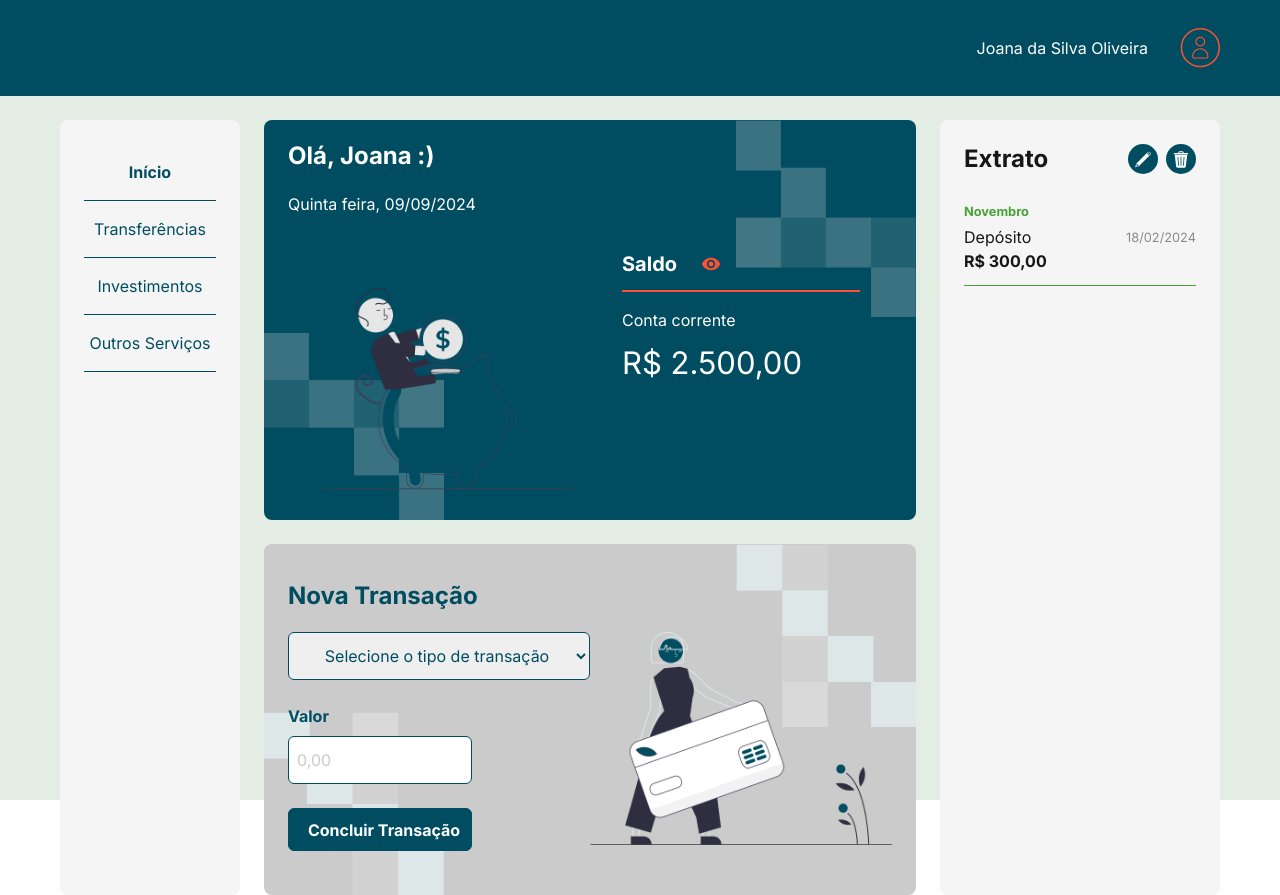
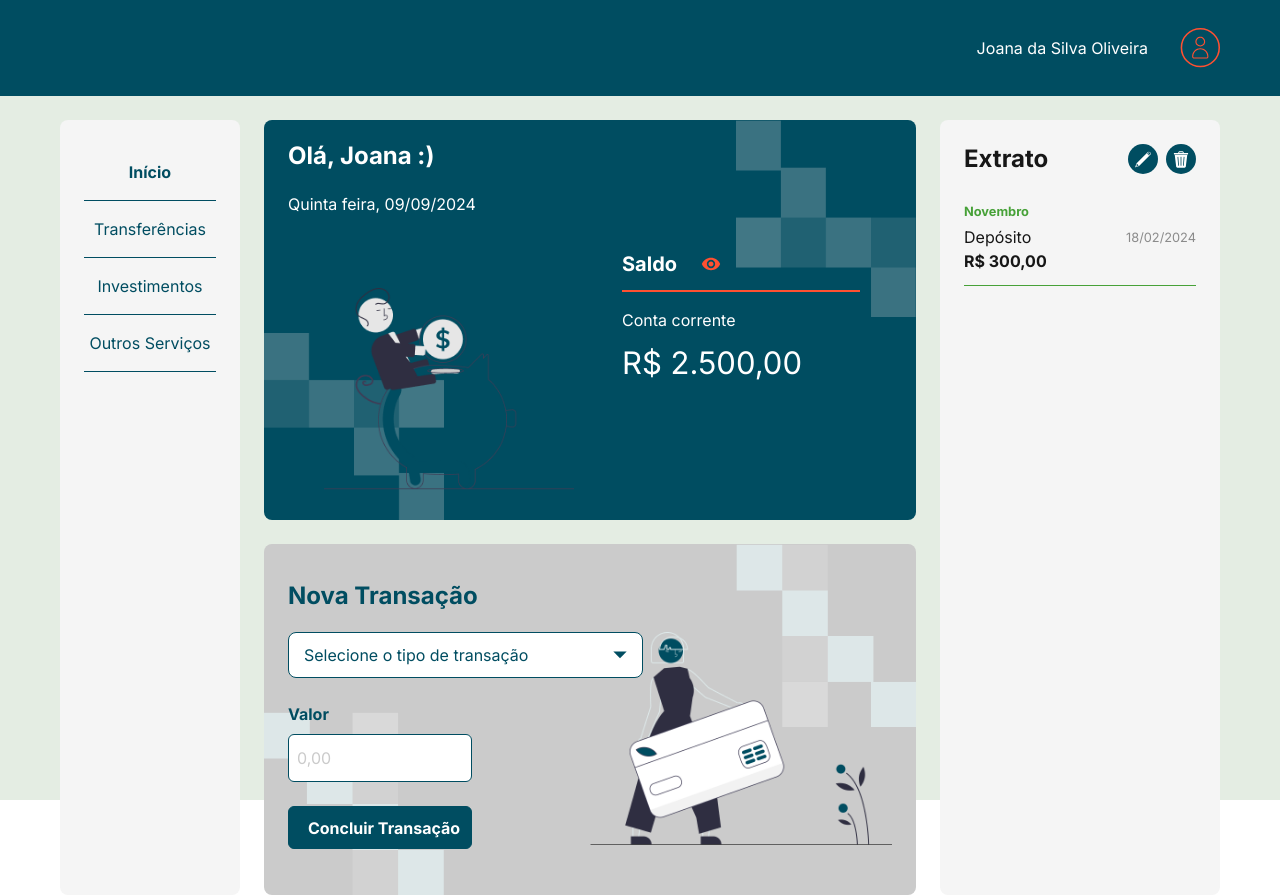
Before and after one commit to brunoslash76/sistema-financeiro, a Next.js app: page /dashboard in a window 1280 px wide. Built offline with nearby package versions, Linux system fonts and the light colour scheme.

Commit message:
Criando dropdown customizado

```diff
--- /dev/null
+++ b/src/components/icons/ArrowDownIcon.tsx
@@ -0,0 +1,16 @@
+export function ArrowDownIcon() {
+  return (
+    <svg
+      width="14"
+      height="8"
+      viewBox="0 0 14 8"
+      fill="none"
+      xmlns="http://www.w3.org/2000/svg"
+    >
+      <path
+        d="M0.3125 0.598145H13.6875L7 7.28564L0.3125 0.598145Z"
+        fill="#004D61"
+      />
+    </svg>
+  );
+}
--- /dev/null
+++ b/src/components/moleculas/dropdown-menu/DropdownMenu.styles.css
@@ -0,0 +1,45 @@
+.dropdown {
+  width: 355px;
+  user-select: none;
+  position: relative;
+}
+
+.dropdown .dropdown-btn {
+  padding: 10px 15px;
+  background-color: #fff;
+  color: #004d61;
+  display: flex;
+  align-items: center;
+  border: 1px solid #004d61;
+  border-radius: 8px;
+  cursor: pointer;
+  justify-content: space-between;
+}
+
+.dropdown .dropdown-content {
+  width: 355px;
+  position: absolute;
+  background: #fff;
+  color: #004d61;
+  border: 1px solid #004d61;
+  border-top: none;
+  border-bottom-right-radius: 8px;
+  border-bottom-left-radius: 8px;
+}
+
+.dropdown .dropdown-content .dropdown-item {
+  padding: 10px;
+  cursor: pointer;
+  display: flex;
+  justify-content: center;
+}
+
+.dropdown .dropdown-content .dropdown-item:hover {
+  background: #dce6e7;
+  font-weight: bold;
+}
+
+.dropdown .dropdown-content .dropdown-item:last-child:hover {
+  border-bottom-right-radius: 8px;
+  border-bottom-left-radius: 8px;
+}
--- /dev/null
+++ b/src/components/moleculas/dropdown-menu/DropdownMenu.tsx
@@ -0,0 +1,65 @@
+"use client";
+
+import { ArrowDownIcon } from "@/components/icons/ArrowDownIcon";
+import { Dispatch, SetStateAction, useEffect, useRef, useState } from "react";
+import "./DropdownMenu.styles.css";
+
+export type DropdownMenuProps = {
+  selected: string;
+  setSelected: Dispatch<SetStateAction<string>>;
+  options: string[];
+  placeholder: string;
+};
+
+function DropdownMenu({
+  selected,
+  setSelected,
+  options,
+  placeholder,
+}: DropdownMenuProps) {
+  const [isActive, setIsActive] = useState(false);
+  const dropdownRef = useRef<HTMLDivElement>(null);
+
+  useEffect(() => {
+    const handleClickOutside = (event: MouseEvent) => {
+      if (
+        dropdownRef.current &&
+        !dropdownRef.current.contains(event.target as Node)
+      ) {
+        setIsActive(false);
+      }
+    };
+
+    document.addEventListener("mousedown", handleClickOutside);
+    return () => {
+      document.removeEventListener("mousedown", handleClickOutside);
+    };
+  }, []);
+
+  return (
+    <div className="dropdown" ref={dropdownRef}>
+      <div className="dropdown-btn" onClick={() => setIsActive(!isActive)}>
+        {selected === "" ? placeholder : selected}
+        <ArrowDownIcon />
+      </div>
+      {isActive && (
+        <div className="dropdown-content">
+          {options.map((option, index) => (
+            <div
+              key={index}
+              className="dropdown-item"
+              onClick={() => {
+                setSelected(option);
+                setIsActive(false);
+              }}
+            >
+              {option}
+            </div>
+          ))}
+        </div>
+      )}
+    </div>
+  );
+}
+
+export default DropdownMenu;
--- a/src/components/organisms/new-transaction-card/NewTransactionCard.tsx
+++ b/src/components/organisms/new-transaction-card/NewTransactionCard.tsx
@@ -1,6 +1,12 @@
+"use client";
+
+import DropdownMenu from "@/components/moleculas/dropdown-menu/DropdownMenu";
 import Image from "next/image";
+import { useState } from "react";
 
 export function NewTransactionCard() {
+  const [selected, setSelected] = useState("");
+
   return (
     <div
       id="new-transaction"
@@ -25,25 +31,16 @@ export function NewTransactionCard() {
         <div className="grid gap-6">
           <h1 className="text-h1 font-bold">Nova Transação</h1>
           <form className="grid gap-6">
-            <select
-              id="transaction-type"
-              name="transactionId"
-              defaultValue=""
-              className="peer block w-full h-[48px] cursor-pointer rounded-md border border-primary-400 py-2 pl-2 text-p outline-2 text-center"
-            >
-              <option value="" className="text-p" disabled hidden>
-                Selecione o tipo de transação
-              </option>
-              <option value="Câmbio de Moeda" className="text-p">
-                Câmbio de Moeda
-              </option>
-              <option value="DOC/TED" className="text-p">
-                DOC/TED
-              </option>
-              <option value="Empréstimo e Financiamento" className="text-p">
-                Empréstimo e Financiamento
-              </option>
-            </select>
+            <DropdownMenu
+              selected={selected}
+              setSelected={setSelected}
+              options={[
+                "Câmbio de Moeda",
+                "DOC/TED",
+                "Empréstimo e Financiamento",
+              ]}
+              placeholder="Selecione o tipo de transação"
+            ></DropdownMenu>
             <div className="grid gap-2">
               <label className="font-bold">Valor</label>
               <input
```
